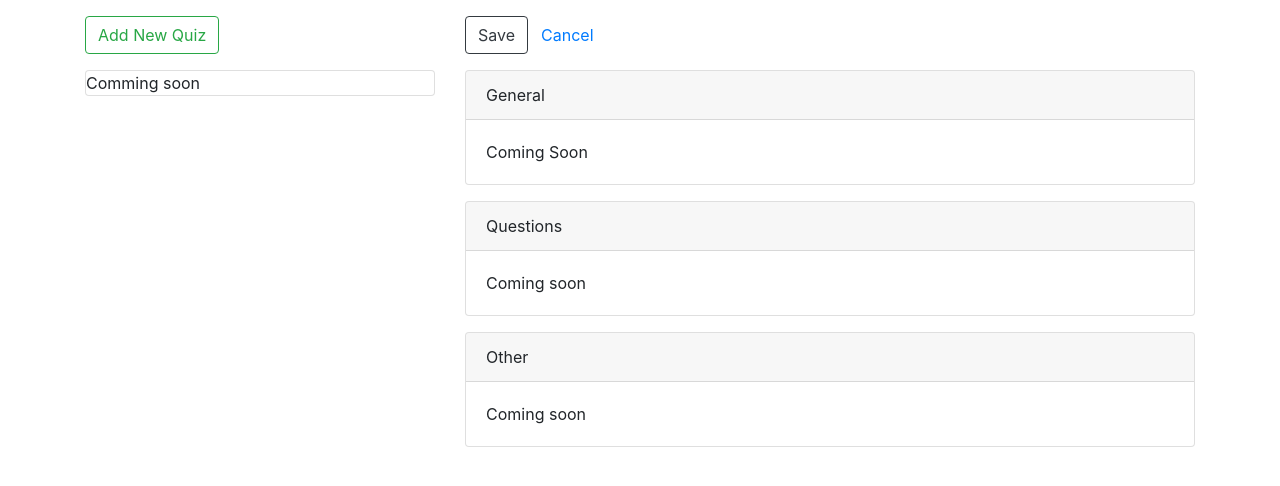
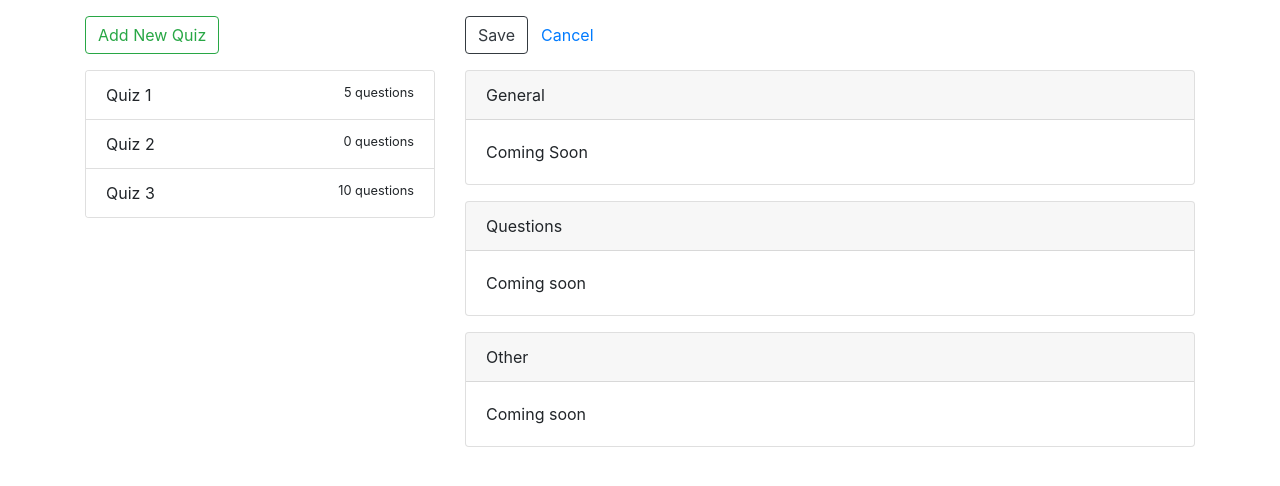
Before and after one commit to 2020-fall-jsf-tuth/quiz-editor, an Angular app: page / in a window 1280 px wide. Shown: the top 486 px of the page. Built offline with nearby package versions, Linux system fonts and the light colour scheme.

Commit message:
Showing Quizzes

```diff
--- a/src/app/app.component.html
+++ b/src/app/app.component.html
@@ -5,7 +5,17 @@
         Add New Quiz
       </div>
       <div class="card">
-        Comming soon
+        <div class="list-group list-group-flush">
+          <div
+            class="list-group-item d-flex justify-content-between"
+            *ngFor="let quiz of quizzes"
+          >
+          {{ quiz.name }}
+          <small font-italic font-weight-lighter>
+            {{ quiz.numberOfQuestions }} questions
+          </small>
+          </div>
+        </div>
       </div>
     </div>
     <div class="col-md-8">
--- a/src/app/app.component.ts
+++ b/src/app/app.component.ts
@@ -1,4 +1,5 @@
 import { Component } from '@angular/core';
+import { QuizService, QuizDisplay } from './quiz.service';
 
 @Component({
   selector: 'app-root',
@@ -7,4 +8,13 @@ import { Component } from '@angular/core';
 })
 export class AppComponent {
   title = 'quiz-editor';
+
+  quizzes: QuizDisplay[] = [];
+
+  constructor(private quizSvc : QuizService) {
+
+    //Fetch Quizzes
+    this.quizzes = this.quizSvc.fetchQuizzes();
+  }
+
 }
--- a/src/app/quiz.service.ts
+++ b/src/app/quiz.service.ts
@@ -1,4 +1,9 @@
 import { Injectable } from '@angular/core';
+
+export interface QuizDisplay {
+  name: string;
+  numberOfQuestions: number;
+}
 
 @Injectable({
   providedIn: 'root'
@@ -6,4 +11,24 @@ import { Injectable } from '@angular/core';
 export class QuizService {
 
   constructor() { }
+
+  fetchQuizzes(): QuizDisplay[] {
+
+    return [
+      {
+        name: 'Quiz 1'
+        , numberOfQuestions: 5
+      }
+      ,{
+        name: 'Quiz 2'
+        , numberOfQuestions: 0
+      }
+      ,{
+        name: 'Quiz 3'
+        , numberOfQuestions: 10
+      }
+    ];
+
+  }
+
 }
```
